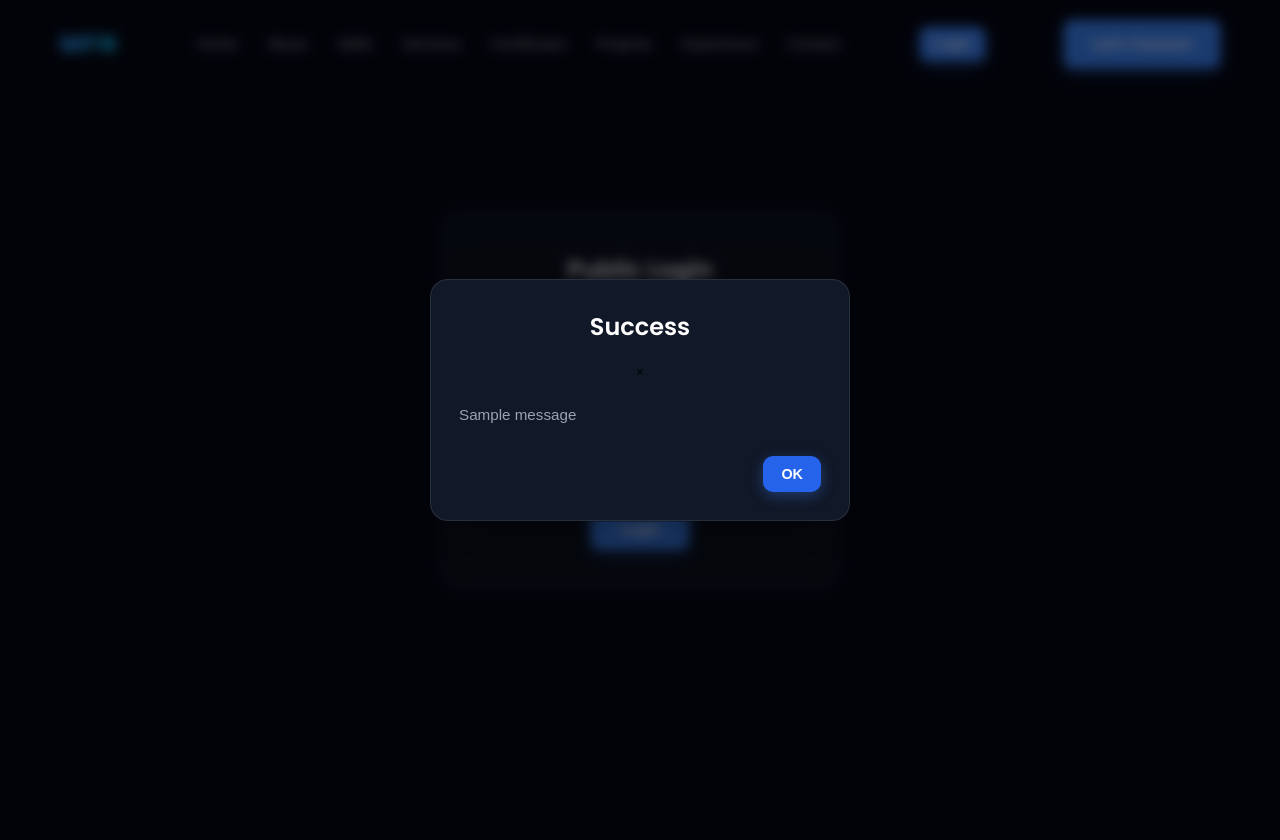
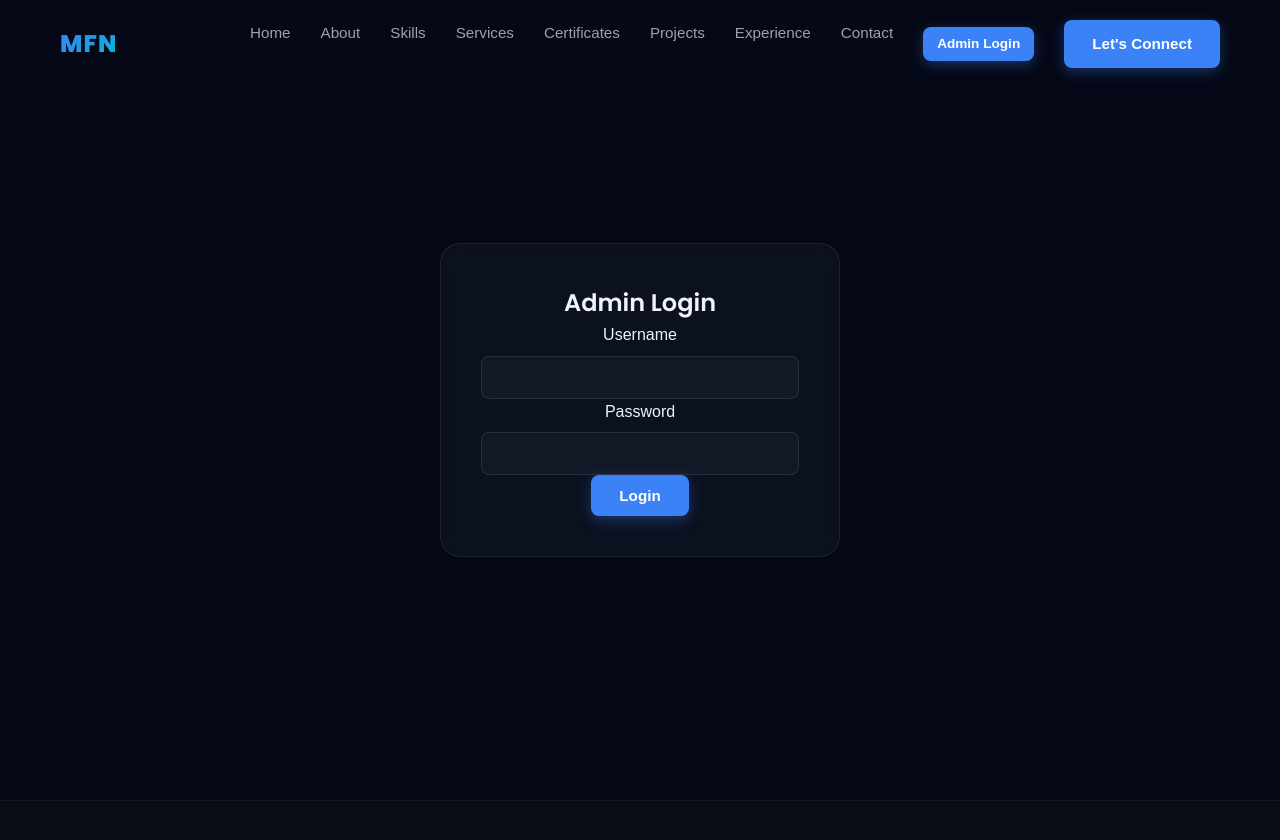
Before and after one commit to FikryYay4/Web-Portofolio_MochammadFikryNugraha, a Flask app: page /login in a window 1280 px wide. Shown: the top 840 px of the page. Before the commit the page ends 559 px from the top, so only its background shows below. Run offline with Flask 3, Linux system fonts and the light colour scheme; tables that the repository leaves empty hold one stand-in row (values such as "Sample post"); one stand-in notice (Sample message) is shown; some libraries are stand-ins or nearby versions.

Commit message:
refactor: public pages no login, admin-only auth, clean flash messages, dashboard counts fix, CSRF on reorder
- Remove @login_required from public routes (/, /contact)
- Public login removed - only admin login supported
- Remove auto=1 backdoor from admin login
- Alert dialog: only show error + 'Message deleted!' success popup
- Navbar: show Dashboard/Logout when admin logged in, Admin Login when not
- Dashboard counts: skills_count, certificates_count, messages_count
- Add @csrf_required to project_images_reorder endpoint
- All comments/docs translated to Indonesian
- Update run_tests.py for new auth flow
- Update profile seed data (headline, about, phone)

```diff
--- a/app.py
+++ b/app.py
@@ -102,11 +102,11 @@
 
     profile = Profile(
         name='Mochammad Fikry Nugraha',
-        headline='Programmer | Data Analyst | Graphic Designer | Video Editor',
-        about='Seorang mahasiswa Teknik Informatika di Universitas Bale Bandung yang passionate di bidang pengembangan web, analisis data, desain grafis, dan editing video. Berbekal pengalaman dari SMK Telkom Bandung jurusan TJKT, kini terus mengembangkan diri di dunia teknologi informasi dengan semangat belajar dan berinovasi.',
+        headline='Network Engineer | Data Analyst | Graphic Designer | Video Editor | Programmer',
+        about='Seorang mahasiswa Teknik Informatika di Universitas Bale Bandung yang passionate di bidang jaringan, pemrograman dasar, analisis data, desain grafis, dan editing video. Berbekal pengalaman dari SMK Telkom Bandung jurusan TJKT, kini terus mengembangkan diri di dunia teknologi informasi dengan semangat belajar dan berinovasi.',
         photo='profile.png',
         email='nugrahafikry2@gmail.com',
-        phone='Belum Ditentukan',
+        phone='+62 882-8964-5823',
         location='Bandung, Indonesia',
         github_url='https://github.com/FikryYay4',
         linkedin_url='https://www.linkedin.com/in/mochammad-fikry-nugraha-75636338a',
--- a/config.py
+++ b/config.py
@@ -48,6 +48,3 @@
     DEBUG = os.environ.get('FLASK_DEBUG', 'false').lower() == 'true'
     # Max login attempts per minute
     LOGIN_RATE_LIMIT = '5 per minute'
-    # Public user credentials (optional)
-    PUBLIC_USERNAME = os.getenv('PUBLIC_USERNAME', 'public')
-    PUBLIC_PASSWORD = os.getenv('PUBLIC_PASSWORD', 'Public123')
--- /dev/null
+++ b/cookies.txt
@@ -0,0 +1,5 @@
+# Netscape HTTP Cookie File
+# https://curl.se/docs/http-cookies.html
+# This file was generated by libcurl! Edit at your own risk.
+
+#HttpOnly_web-portofolio-mochammad-fikry-nugr.vercel.app	FALSE	/	TRUE	0	session	eyJfY3NyZl90b2tlbiI6ImY1MmNhYjcwMjRjODk3YjBhOTY4YzQ2M2I1ZTU1YzNlZmE1NzdiOTc3YTQzNWIyMjM4ZDYwMzViYTQ0OTBkNmYifQ.alh_gg.rNKxdxIVILf8FAHli54-6SP_v_U
--- a/routes/public.py
+++ b/routes/public.py
@@ -4,12 +4,9 @@
 from models.hidden_project import HiddenProject
 from utils.validators import validate_contact
 from utils.csrf import csrf_required
-from services.auth_service import login_required
 
 public_bp = Blueprint('public', __name__)
-
 @public_bp.route('/')
-@login_required
 def home():
     import os
     profile = Profile.query.first()
@@ -57,32 +54,21 @@
 @public_bp.route('/login', methods=['GET', 'POST'])
 @csrf_required
 def login():
-    role = request.args.get('role', 'public')
+    # Hanya admin login yang didukung
     if request.method == 'POST':
-        # role may be submitted via hidden field
-        role = request.form.get('role') or role
         username = request.form.get('username', '')
         password = request.form.get('password', '')
 
-        if role == 'admin':
-            cfg_user = current_app.config.get('ADMIN_USERNAME')
-            cfg_pass = current_app.config.get('ADMIN_PASSWORD')
-            if username == cfg_user and password == cfg_pass:
-                session['admin_logged_in'] = True
-                flash('Admin login successful', 'success')
-                return redirect(url_for('admin.dashboard'))
-        else:
-            cfg_user = current_app.config.get('PUBLIC_USERNAME')
-            cfg_pass = current_app.config.get('PUBLIC_PASSWORD')
-            if username == cfg_user and password == cfg_pass:
-                session['public_logged_in'] = True
-                flash('Public login successful', 'success')
-                return redirect(url_for('public.home'))
+        cfg_user = current_app.config.get('ADMIN_USERNAME')
+        cfg_pass = current_app.config.get('ADMIN_PASSWORD')
+        if username == cfg_user and password == cfg_pass:
+            session['admin_logged_in'] = True
+            flash('Admin login successful', 'success')
+            return redirect(url_for('admin.dashboard'))
         flash('Invalid credentials', 'error')
-    return render_template('pages/login.html', role=role)
+    return render_template('pages/login.html')
 
 @public_bp.route('/logout')
 def logout():
-    session.pop('public_logged_in', None)
     session.pop('admin_logged_in', None)
     return redirect(url_for('public.home'))
--- a/templates/components/alert_dialog.html
+++ b/templates/components/alert_dialog.html
@@ -87,23 +87,14 @@
         const category = key.slice(5).toLowerCase(); // "flashError" -> "error"
         const message = el.dataset[key];
 
+        // Only show error messages and "Message deleted!" success messages
         if (category === 'error') {
             window.alertDialog.open('Error', message, {
                 showCancel: false,
                 actionText: 'OK'
             });
-        } else if (category === 'success') {
+        } else if (category === 'success' && message.includes('deleted')) {
             window.alertDialog.open('Success', message, {
-                showCancel: false,
-                actionText: 'OK'
-            });
-        } else if (category === 'warning') {
-            window.alertDialog.open('Warning', message, {
-                showCancel: false,
-                actionText: 'OK'
-            });
-        } else if (category === 'info') {
-            window.alertDialog.open('Info', message, {
                 showCancel: false,
                 actionText: 'OK'
             });
--- a/templates/dashboard/index.html
+++ b/templates/dashboard/index.html
@@ -34,7 +34,7 @@
                 <svg width="24" height="24" viewBox="0 0 24 24" fill="none" stroke="currentColor" stroke-width="2"><path d="M12 2L2 7l10 5 10-5-10-5z"/><path d="M2 17l10 5 10-5"/><path d="M2 12l10 5 10-5"/></svg>
             </div>
             <div class="stat-card__info">
-                <span class="stat-card__num">{{ skills|length if skills else 0 }}</span>
+                <span class="stat-card__num">{{ skills_count if skills_count else 0 }}</span>
                 <span class="stat-card__label">Skills</span>
             </div>
             <a href="{{ url_for('admin.skills_list') }}" class="stat-card__link">View All</a>
--- a/templates/layouts/navbar.html
+++ b/templates/layouts/navbar.html
@@ -13,20 +13,14 @@
             <li><a href="#projects" class="navbar__link" data-section="projects">Projects</a></li>
             <li><a href="#experience" class="navbar__link" data-section="experience">Experience</a></li>
             <li><a href="#contact" class="navbar__link" data-section="contact">Contact</a></li>
-        </ul>
-
         <div class="navbar__auth">
-                    {% if session.get('admin_logged_in') %}
-                        <a href="{{ url_for('admin.dashboard') }}" class="btn btn--ghost navbar__auth-btn">Dashboard</a>
-                    {% elif session.get('public_logged_in') %}
-                        <a href="{{ url_for('public.login', role='admin') }}" class="btn btn--ghost navbar__auth-btn">Admin</a>
-                    {% else %}
-                        <a href="{{ url_for('public.login') }}" class="btn btn--primary navbar__auth-btn">Login</a>
-                    {% endif %}
-                    {% if session.get('public_logged_in') or session.get('admin_logged_in') %}
-                        <a href="{{ url_for('public.logout') }}" class="btn btn--ghost navbar__auth-btn">Logout</a>
-                    {% endif %}
-                </div>
+                            {% if session.get('admin_logged_in') %}
+                                <a href="{{ url_for('admin.dashboard') }}" class="btn btn--ghost navbar__auth-btn">Dashboard</a>
+                                <a href="{{ url_for('admin.logout') }}" class="btn btn--ghost navbar__auth-btn">Logout</a>
+                            {% else %}
+                                <a href="{{ url_for('public.login') }}" class="btn btn--primary navbar__auth-btn">Admin Login</a>
+                            {% endif %}
+                        </div>
 
         <a href="#contact" class="btn btn--primary navbar__cta">Let's Connect</a>
 
--- a/templates/pages/login.html
+++ b/templates/pages/login.html
@@ -4,24 +4,10 @@
 {% block content %}
 <div class="login-page">
     <div class="login-card glass-card">
-    <h2>{% if role == 'admin' %}Admin Login{% else %}Public Login{% endif %}</h2>
-    <div class="tabs">
-        <a href="{{ url_for('public.login', role='public') }}" class="tab{% if role != 'admin' %} active{% endif %}">Public</a>
-        <a href="{{ url_for('public.login', role='admin') }}" class="tab{% if role == 'admin' %} active{% endif %}">Admin</a>
-    </div>
-
-    <!-- Flash messages for alert dialog -->
-    {% with messages = get_flashed_messages(with_categories=true) %}
-        {% if messages %}
-            {% for category, message in messages %}
-            <div data-flash-{{ category }}="{{ message }}"></div>
-            {% endfor %}
-        {% endif %}
-    {% endwith %}
-
-    <form action="{{ url_for('public.login', role=role) }}" method="POST">
+    <h2>Admin Login</h2>
+    <form action="{{ url_for('public.login', role='admin') }}" method="POST">
         <input type="hidden" name="_csrf_token" value="{{ csrf_token() }}">
-        <input type="hidden" name="role" value="{{ role }}">
+        <input type="hidden" name="role" value="admin">
         <div class="form-group">
             <label for="username">Username</label>
             <input type="text" id="username" name="username" class="form-input" required>
```
Also changed, not shown: routes/admin.py (+34 -37 lines), run_tests.py (+11 -35 lines), services/auth_service.py (+4 -3 lines).
